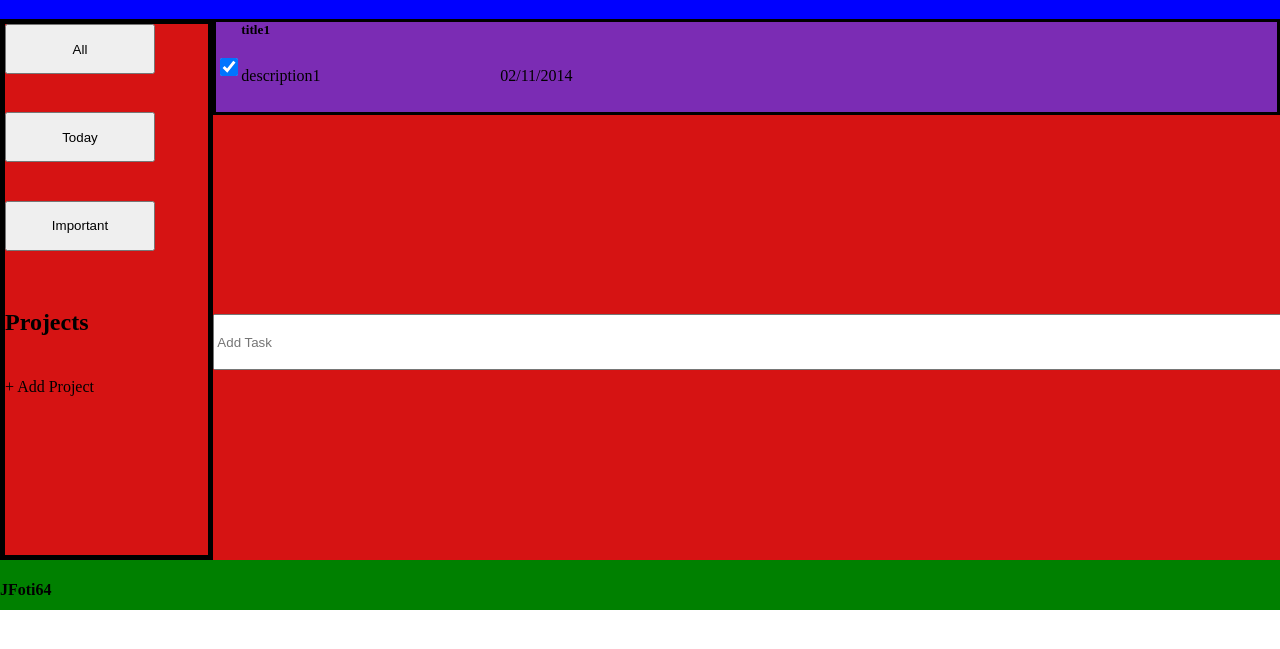
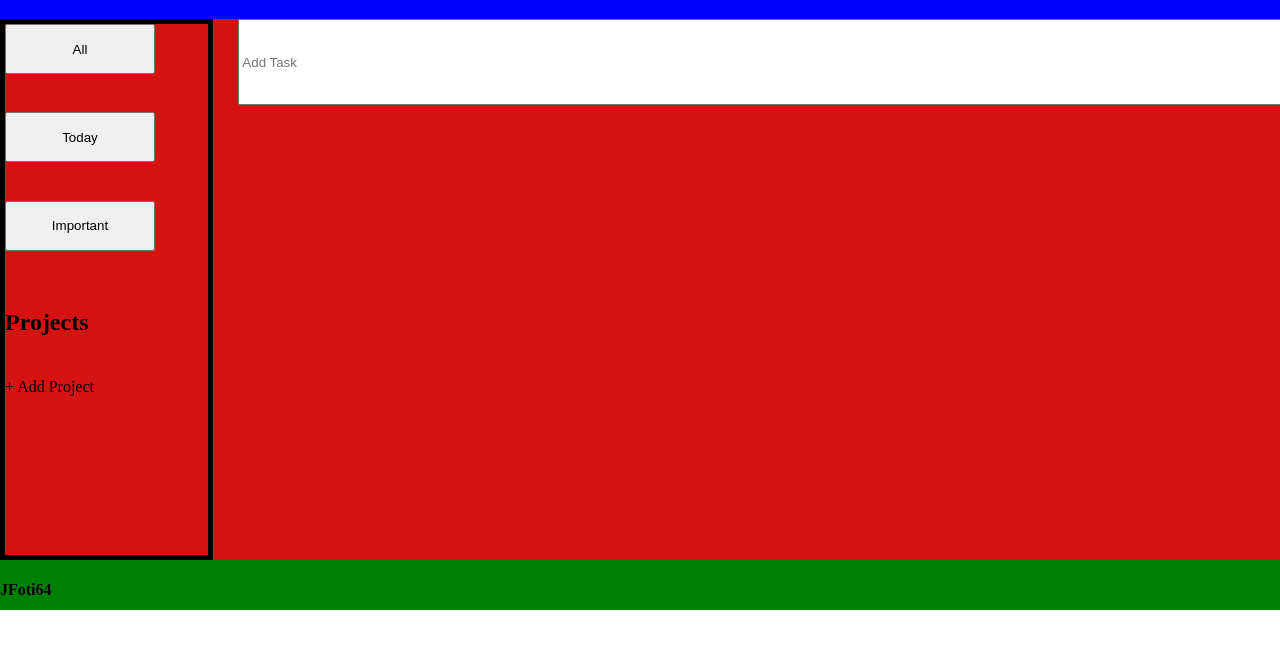
Before and after one commit to Jfoti64/Todo-List, a website built with webpack: page src/index.html in a window 1280 px wide. Shown: the part 61-710 px from the top of the page. Built offline with nearby package versions, Linux system fonts and the light colour scheme.

Commit message:
Fix issue with html being set to grid in css.

```diff
--- a/src/addEventListeners.js
+++ b/src/addEventListeners.js
@@ -12,9 +12,9 @@ function addEventListenerAddTaskInput() {
     const addTaskInput = document.getElementById('addTaskInput');
 
     addTaskInput.addEventListener('input', event => {
-        // This function will be called whenever the value of the input changes
+        const formattedDate = format(specifiedDate, 'MM/dd/yyyy');
         const inputValue = event.target.value;
-        console.log('Input value:', inputValue);
+        new Task(inputValue, 'description', formattedDate, true, true, '');
     });
 }
 
--- a/src/displayTasks.js
+++ b/src/displayTasks.js
@@ -9,6 +9,7 @@ function clearDom() {
 
 function createAddTaskInput() {
     const addTaskInputDiv = document.createElement('div');
+    addTaskInputDiv.id = 'addTaskDiv';
     const addTaskInput = document.createElement('input');
     addTaskInput.id = 'addTaskInput';
     addTaskInput.type = 'text';
--- a/src/index.js
+++ b/src/index.js
@@ -13,7 +13,7 @@ const specifiedDate = new Date(2014, 1, 11);
 const formattedDate = format(specifiedDate, 'MM/dd/yyyy');
 
 //                       (title, description, dueDate, completionStatus, important, project)
-let testing = new Task('title1', 'description1', formattedDate, true, true, 'project1');
+//let testing = new Task('title1', 'description1', formattedDate, true, true, 'project1');
 
 displayTasks.displayAllTasksTab();
 
--- a/src/style.css
+++ b/src/style.css
@@ -1,4 +1,4 @@
-html, body {
+ body {
     height: 100%;
     margin: 0;
     display: grid;
@@ -66,9 +66,16 @@ h3 {
     grid-row: 2;
 }
 
+#addTaskDiv {
+    display: grid;
+    grid-template-columns: 25px 1fr;
+    height: 90px;
+}
+
 #addTaskInput {
+    grid-column: 2;
     width: 100%;
-    height: 50px;
+    height: 80px;
 }
 
 footer {
```
Also changed, not shown: dist/main.js.
